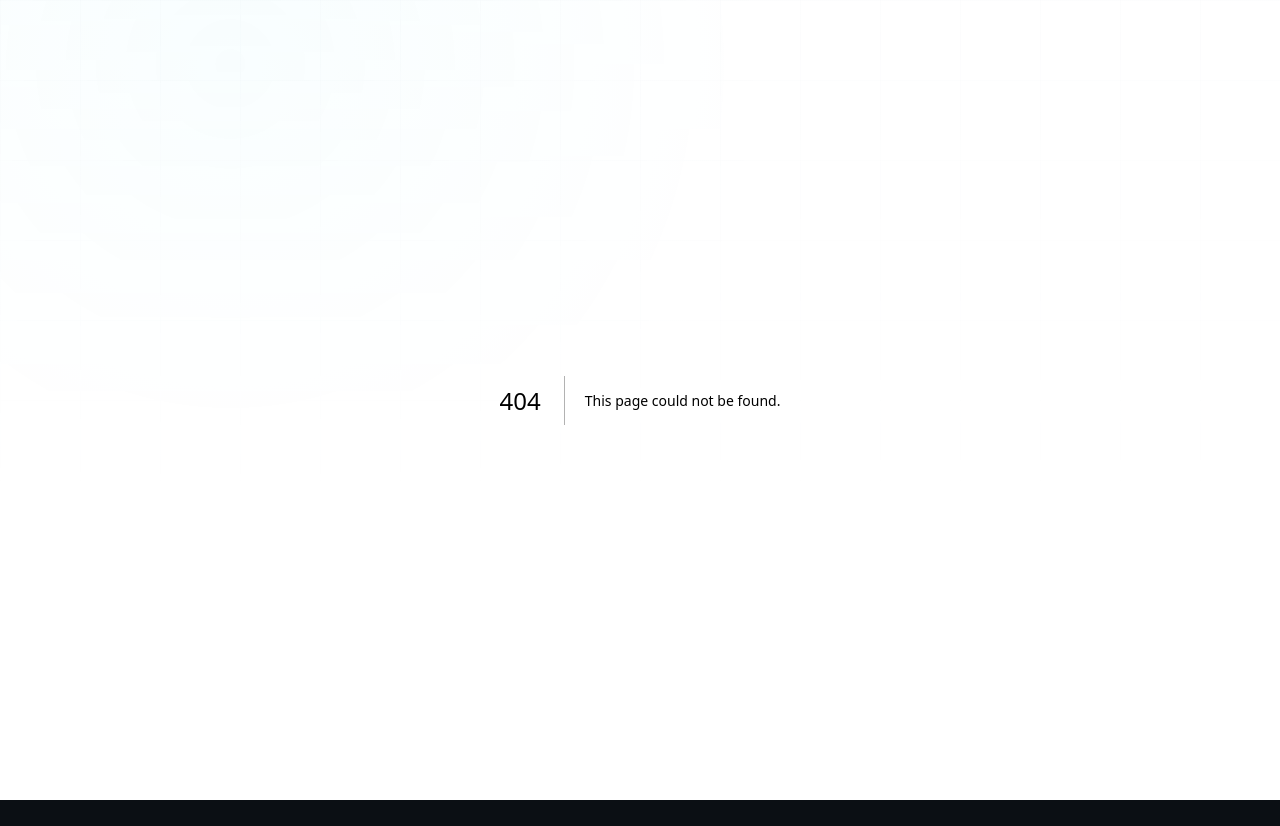
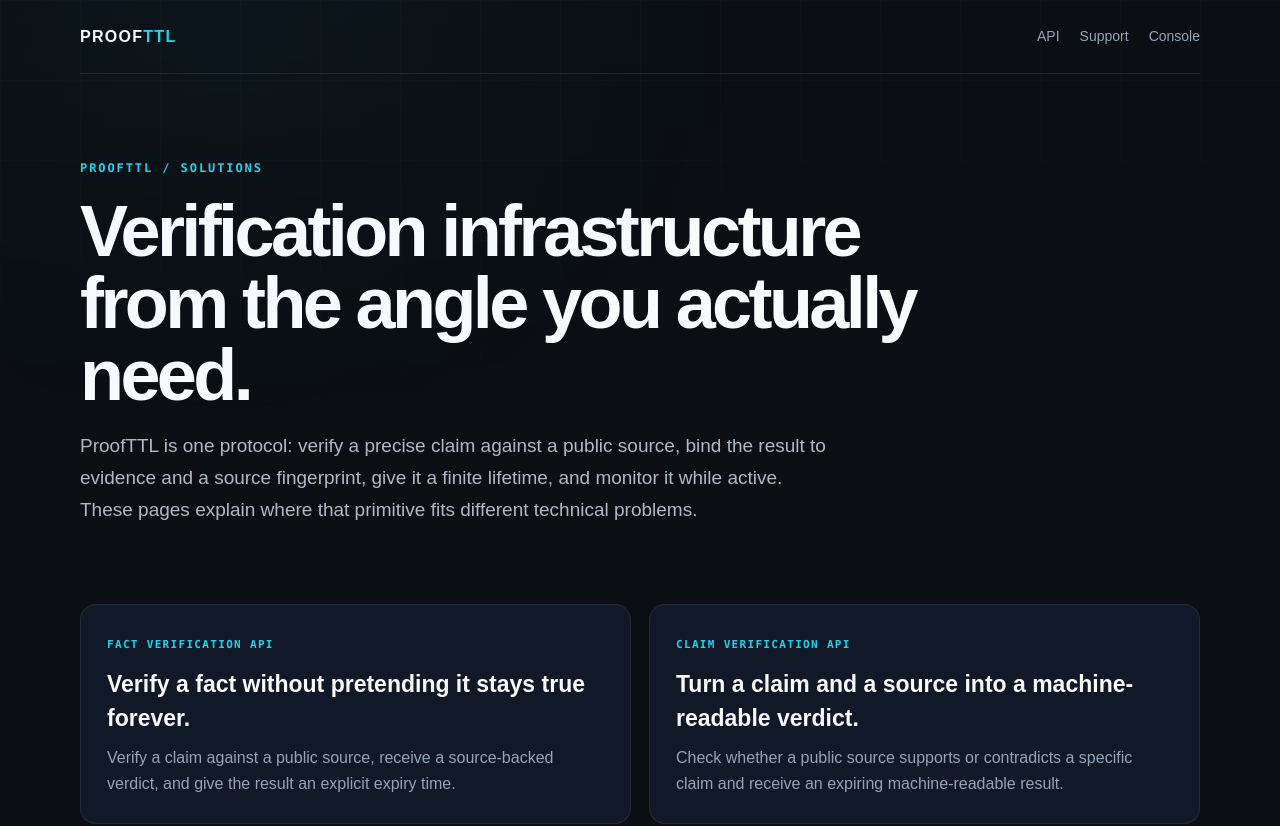
Before and after one commit to tasx13ok-create/proofttl-web, a Next.js app: page /solutions in a window 1280 px wide. Before the commit this address had no page. Shown: the top 826 px of the page. Before the commit the page ends 800 px from the top, so only its background shows below. Built offline with nearby package versions, Linux system fonts and the light colour scheme.

Commit message:
Add searchable ProofTTL solutions hub

```diff
--- /dev/null
+++ b/app/solutions/page.tsx
@@ -0,0 +1,44 @@
+import type { Metadata } from 'next'
+import { SEARCH_INTENTS } from './search-intents'
+import styles from './search-page.module.css'
+
+export const metadata: Metadata = {
+  title: 'ProofTTL Solutions — Verification, Monitoring, AI Agents, x402',
+  description: 'Explore ProofTTL by use case: fact verification, claim verification, AI agents, source monitoring, stale-data detection, evidence verification, and x402.',
+  robots: { index: true, follow: true },
+}
+
+export default function SolutionsPage() {
+  return (
+    <main className={styles.page}>
+      <nav className={`${styles.shell} ${styles.nav}`} aria-label="ProofTTL solutions navigation">
+        <a className={styles.brand} href="/">PROOF<span>TTL</span></a>
+        <div className={styles.navLinks}>
+          <a href="/#api">API</a>
+          <a href="/support/">Support</a>
+          <a href="/console/">Console</a>
+        </div>
+      </nav>
+
+      <section className={`${styles.shell} ${styles.indexHero}`}>
+        <p className={styles.eyebrow}>PROOFTTL / SOLUTIONS</p>
+        <h1>Verification infrastructure from the angle you actually need.</h1>
+        <p>ProofTTL is one protocol: verify a precise claim against a public source, bind the result to evidence and a source fingerprint, give it a finite lifetime, and monitor it while active. These pages explain where that primitive fits different technical problems.</p>
+      </section>
+
+      <section className={`${styles.shell} ${styles.intentGrid}`} aria-label="ProofTTL use cases">
+        {SEARCH_INTENTS.map((intent) => (
+          <a className={styles.intentCard} href={`/solutions/${intent.slug}/`} key={intent.slug}>
+            <span>{intent.eyebrow}</span>
+            <h2>{intent.heading}</h2>
+            <p>{intent.description}</p>
+          </a>
+        ))}
+      </section>
+
+      <footer className={`${styles.shell} ${styles.footer}`}>
+        ProofTTL · source-backed facts with explicit lifetimes · testnet
+      </footer>
+    </main>
+  )
+}
```
